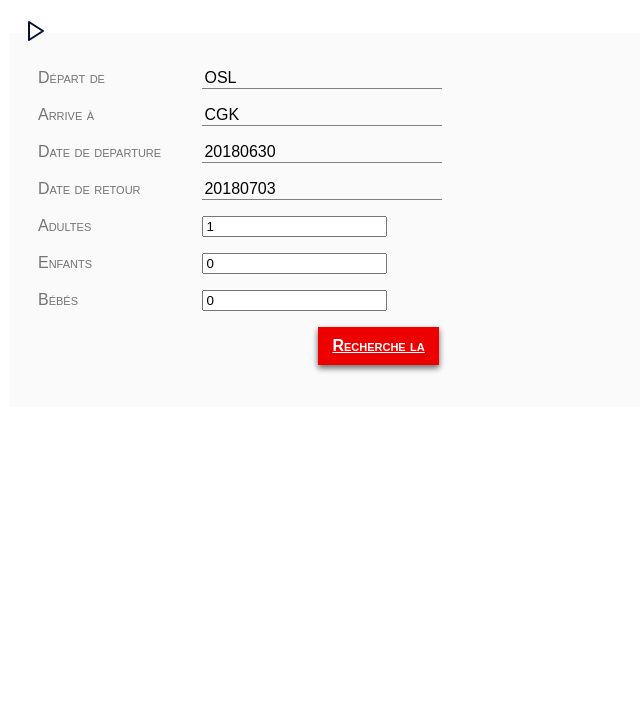
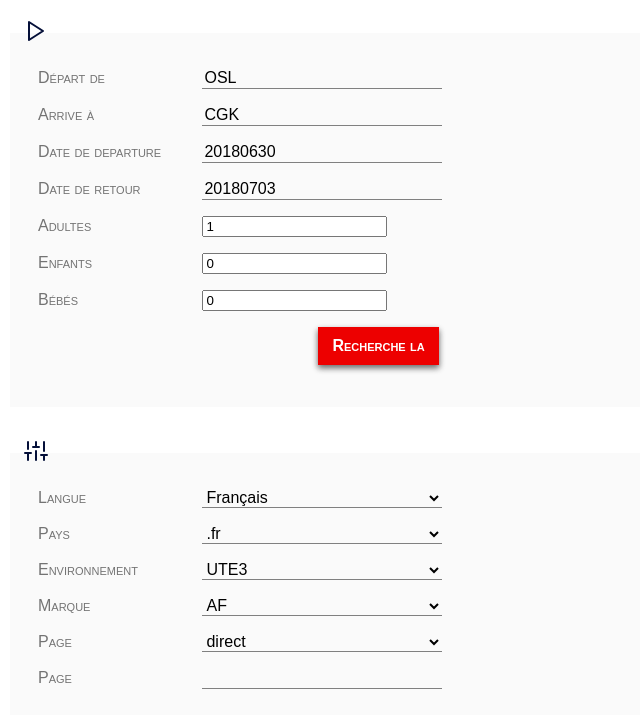
Before and after one commit to edjepetje/bw057.github.io, a website: page thing.html in a window 1280 px wide. Shown: the part 61-782 px from the top of the page, without its empty margins (0-640 px from the left). Drawn offline with Linux system fonts and the light colour scheme.

Commit message:
Update thing.html

```diff
--- a/thing.html
+++ b/thing.html
@@ -100,7 +100,7 @@
       <body class="brand-airfrance">
       <h1 class="tr" data-label="title">Bonjour recherche</h1>
     <body>
-        <form>
+        <form action="about:blank" method="get">
             <fieldset aria-label="parameters">
                 <legend><svg xmlns="http://www.w3.org/2000/svg" aria-hidden="true" width="24" height="24" viewBox="0 0 24 24" fill="none" stroke="currentColor" stroke-width="2" stroke-linecap="round" stroke-linejoin="round"><polygon points="5 3 19 12 5 21 5 3"></polygon></svg></legend>
                 <div class="formline">
@@ -132,15 +132,77 @@
                 <input type="number" pattern="[1-9]{1}" id="infantCount" title="number of babies in the party">
                 </div>
                 <div class="formline">
-                <a id="link" class="btn tr" data-label="submit" type="submit" value="">Recherche la</a>
+                <a id="link" style="text-decoration:none" class="btn tr" data-label="submit">Recherche la</a>
                 </div>
             </fieldset>
+            <fieldset aria-label="settings">
+                <legend>
+                  <svg xmlns="http://www.w3.org/2000/svg" aria-hidden="true" width="24" height="24" viewBox="0 0 24 24" fill="none" stroke="currentColor" stroke-width="2" stroke-linecap="round" stroke-linejoin="round"><line x1="4" y1="21" x2="4" y2="14"></line><line x1="4" y1="10" x2="4" y2="3"></line><line x1="12" y1="21" x2="12" y2="12"></line><line x1="12" y1="8" x2="12" y2="3"></line><line x1="20" y1="21" x2="20" y2="16"></line><line x1="20" y1="12" x2="20" y2="3"></line><line x1="1" y1="14" x2="7" y2="14"></line><line x1="9" y1="8" x2="15" y2="8"></line><line x1="17" y1="16" x2="23" y2="16"></line></svg>
+                </legend>
+                <div class="formline">
+                  <label class="tr" data-label="language" for="language">Langue</label>
+                  <select id="language">
+                    <option value="en">English</option>
+                    <option value="fr" selected="true">Français</option>
+                    <option value="nl">Nederlands</option>
+                  </select>
+                </div>
+                <div class="formline">
+                  <label class="tr" data-label="cctld" for="CCTLD">Pays</label>
+                  <select id="CCTLD">
+                    <option value="fr" selected="true">.fr</option>
+                    <option value="nl">.nl</option>
+                    <option value="de">.de</option>
+                    <option value="es">.es</option>
+                    <option value="dk">.dk</option>
+                    <option value="co.uk">.co.uk</option>
+                    <option value="com">.com</option>
+                  </select>
+                </div>
+                <div class="formline">
+                  <label class="tr" data-label="environment" for="environment">Environnement</label>
+                  <select id="environment">
+                    <option value="www-ite1">ITE1</option>
+                    <option value="www-ite2">ITE2</option>
+                    <option value="www-ite3">ITE3</option>
+                    <option value="www-ute1">UTE1</option>
+                    <option value="www-ute2">UTE2</option>
+                    <option value="www-ute3" selected="true">UTE3</option>
+                    <option value="wwws">UTE4</option>
+                    <option value="www-ae1">AE1</option>
+                    <option value="www-ae2">AE2</option>
+                    <option value="www-ae3">AE3</option>
+                  </select>
+                </div>
+                <div class="formline">
+                  <label class="tr" data-label="brand" for="brand">Marque</label>
+                  <select id="brand">
+                    <option value="airfrance" selected="true">AF</option>
+                    <option value="klm">KL</option>
+                  </select>
+                </div>
+                <div class="formline">
+                  <label class="tr" data-label="page" for="page">Page</label>
+                  <select id="page">
+                    <option class="tr" data-label="page.landingpage" value="aHR0cHM6Ly97e2Vudmlyb25tZW50fX0ue3ticmFuZH19Lnt7Y2N0bGR9fXt7ZmVhdHVyZWJyYW5jaH19L3t7bGFuZ3VhZ2V9fS9jaGVjay1pbi9sYW5kaW5nLXBhZ2U=">landing page</option>
+                    <option class="tr" data-label="page.direct" value="aHR0cHM6Ly97e2Vudmlyb25tZW50fX0ue3ticmFuZH19Lnt7Y2N0bGR9fXt7ZmVhdHVyZWJyYW5jaH19L3t7bGFuZ3VhZ2V9fS9jaGVjay1pbg==" selected="true">direct</option>
+                  </select>
+                </div>
+                <div class="formline">
+                  <label class="tr" data-label="featurebranch" for="featurebranch">Page</label>
+                  <input type="text" inputmode="numeric" pattern="^/.+" id="featurebranch" title="Start the featurebranch with a '/', e.g. '/cool-feature'" value="">
+                </div>
+              </fieldset>
         </form>
     <script>
 
 		function buildSearchQuery(pParams) {
 			return `https://${pParams.environment}.${pParams.brand}.${pParams.CCTLD}/${pParams.language}/search?connections=${pParams.departure}:A:${pParams.departureDate}>${pParams.arrival}:A-${pParams.arrival}:A:${pParams.returnDate}>${pParams.departure}:A&pax=${pParams.adultCount}:${pParams.childCount}:${pParams.infantCount}:${0}&activeConnection=0`;
 		}
+
+    function setBrand(pBrand) {
+      document.body.setAttribute("class", "brand-" + pBrand);
+    }
 
 		var gModel = {
 			environment: 'www-ute3',
@@ -178,6 +240,11 @@
       document.getElementById('adultCount').setAttribute("value", gModel.adultCount);
       document.getElementById('childCount').setAttribute("value", gModel.childCount);
       document.getElementById('infantCount').setAttribute("value", gModel.infantCount);
+      document.getElementById('environment').setAttribute("value", gModel.environment);
+      document.getElementById('brand').setAttribute("value", gModel.brand);
+      document.getElementById('CCTLD').setAttribute("value", gModel.CCTLD);
+      document.getElementById('language').setAttribute("value", gModel.language);
+      setBrand(gModel.brand);
 			console.log(gModel);
 		}
 
@@ -190,6 +257,10 @@
     document.getElementById('adultCount').addEventListener("change", updateViewModel, false);
     document.getElementById('childCount').addEventListener("change", updateViewModel, false);
     document.getElementById('infantCount').addEventListener("change", updateViewModel, false);
+    document.getElementById('environment').addEventListener("change", updateViewModel, false);
+    document.getElementById('brand').addEventListener("change", updateViewModel, false);
+    document.getElementById('CCTLD').addEventListener("change", updateViewModel, false);
+    document.getElementById('language').addEventListener("change", updateViewModel, false);
 
 		showModel();
 
```
